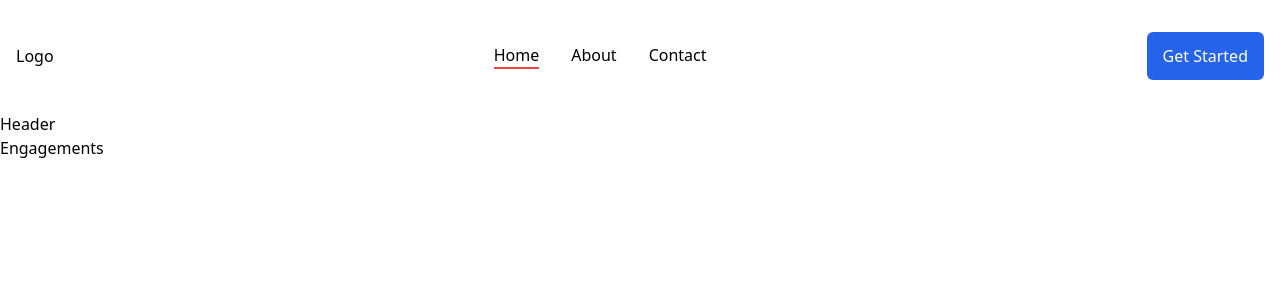
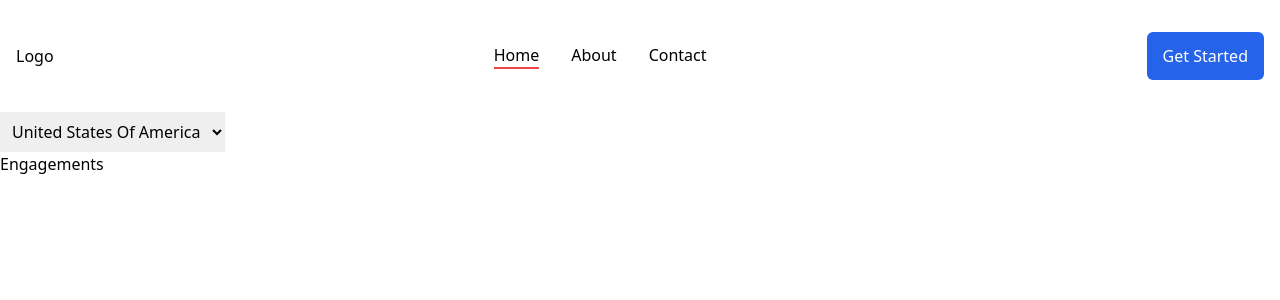
Before and after one commit to Ianel/mpanera-frontend, a React (Vite) app: page / in a window 1280 px wide. Shown: the top 300 px of the page. Built offline with nearby package versions, Linux system fonts and the light colour scheme.

Commit message:
feat: add input select component

```diff
--- /dev/null
+++ b/src/components/Input/SelectInput.jsx
@@ -0,0 +1,17 @@
+import React from 'react';
+
+const SelectInput = (props) => {
+  return (
+    <select className='p-2'>
+      {
+        props.items.map((item, index) => {
+          return (
+            <option key={index} value={Object.keys(item)}>{Object.values(item)}</option>
+          )
+        })
+      }
+    </select>
+  )
+}
+
+export default SelectInput;
--- a/src/pages/Home/Header.jsx
+++ b/src/pages/Home/Header.jsx
@@ -1,7 +1,15 @@
 import React from "react";
+import SelectInput from "../../components/Input/SelectInput";
+
+const selectItems = [
+  { USA: "United States Of America" },
+  { UK: "United Kingdom" },
+  { USSR: "Russia" }
+];
+
 
 const Header = () => {
-  return <div>Header</div>;
+  return <SelectInput items={selectItems} /> ;
 };
 
 export default Header;
```
